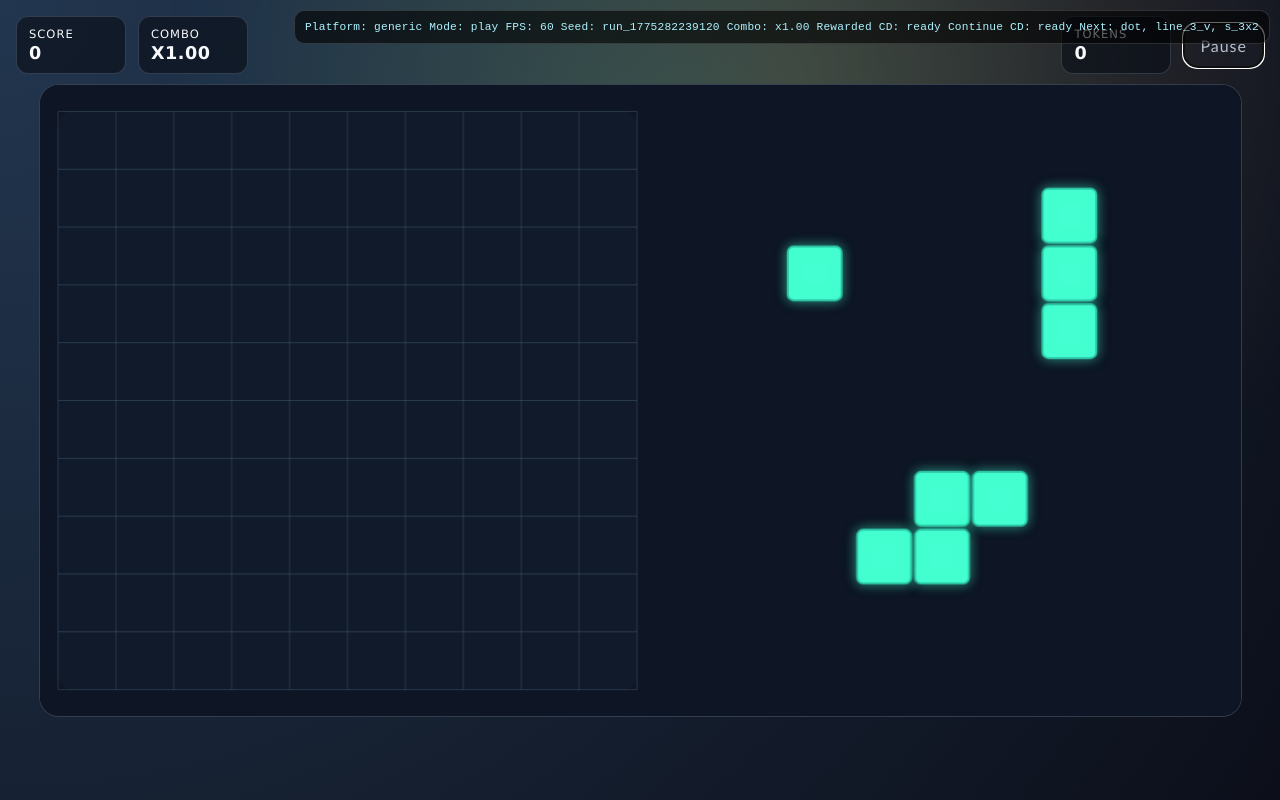
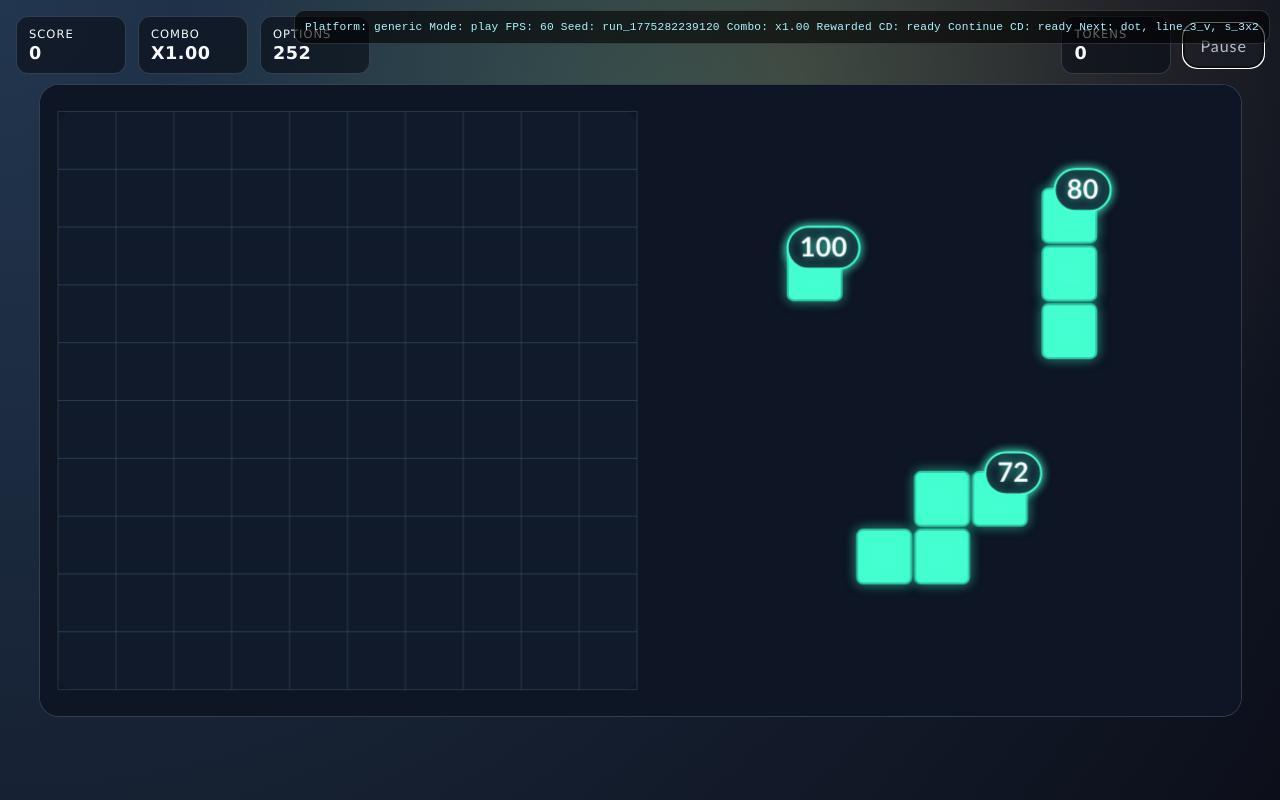
Before and after one commit to sergeyenikeev/g2, a website built with Vite: page index.html in a window 1280 px wide. Both pictures are taken after a click on the button "Play". Built offline with nearby package versions, Linux system fonts and the light colour scheme; files whose address does not match are found by name.

Commit message:
Add placement pressure HUD and tray slot counts

```diff
--- a/index.html
+++ b/index.html
@@ -100,6 +100,10 @@
             <div class="pill">
               <span data-i18n="hud.combo">Combo</span>
               <strong id="hud-combo">x1.00</strong>
+            </div>
+            <div class="pill" id="hud-options-pill">
+              <span data-i18n="hud.options">Options</span>
+              <strong id="hud-options">0</strong>
             </div>
           </div>
           <div class="hud-right">
--- a/src/app/App.ts
+++ b/src/app/App.ts
@@ -6,7 +6,7 @@ import { ActivePiece, GameMode, Point } from "../core/types";
 import { AudioManager } from "./AudioManager";
 import { DebugOverlay } from "./DebugOverlay";
 import { GameSession } from "./GameSession";
-import { Renderer } from "./Renderer";
+import { Renderer, type RendererState } from "./Renderer";
 import { ScreenManager } from "./ScreenManager";
 import { ThemeManager, THEMES } from "./ThemeManager";
 import { Toast } from "./Toast";
@@ -109,6 +109,8 @@ export class App {
     menuDailyStatus: document.getElementById("menu-daily-status") as HTMLElement,
     hudScore: document.getElementById("hud-score") as HTMLElement,
     hudCombo: document.getElementById("hud-combo") as HTMLElement,
+    hudOptions: document.getElementById("hud-options") as HTMLElement,
+    hudOptionsPill: document.getElementById("hud-options-pill") as HTMLElement | null,
     hudTokens: document.getElementById("hud-tokens") as HTMLElement,
     gameHint: document.getElementById("game-tutorial-hint") as HTMLElement,
     resultsScore: document.getElementById("results-score") as HTMLElement,
@@ -171,7 +173,7 @@ export class App {
     this.renderer = new Renderer(this.elements.canvas, theme, {
       board: this.session?.state.board ?? Array.from({ length: 10 }, () => Array(10).fill(0)),
       pieces: this.session?.pieces ?? [null, null, null],
-      blockedPieceIds: this.getBlockedPieceIds()
+      ...this.getRendererPieceMeta()
     });
 
     this.attachEvents();
@@ -455,7 +457,7 @@ export class App {
     this.renderer.setState({
       board: this.session.state.board,
       pieces: this.session.pieces,
-      blockedPieceIds: this.getBlockedPieceIds(),
+      ...this.getRendererPieceMeta(),
       ghost: undefined,
       guideGhost: this.getTutorialGuideGhost(),
       dragging: undefined,
@@ -491,6 +493,21 @@ export class App {
         preview.placementsCount === 1 ? undefined : { count: preview.placementsCount }
       );
       return;
+    }
+    if (this.session && this.session.state.mode !== "tutorial") {
+      const stats = this.session.getPlacementStats();
+      if (stats.totalPlacements > 0 && stats.totalPlacements <= 4) {
+        this.elements.gameHint.hidden = false;
+        this.elements.gameHint.textContent = t(lang, "game.pressure.critical", {
+          count: stats.totalPlacements
+        });
+        return;
+      }
+      if (stats.placeablePieces === 1) {
+        this.elements.gameHint.hidden = false;
+        this.elements.gameHint.textContent = t(lang, "game.pressure.single_piece");
+        return;
+      }
     }
     this.elements.gameHint.hidden = true;
     this.elements.gameHint.textContent = "";
@@ -549,7 +566,7 @@ export class App {
     this.renderer.setState({
       board: this.session.state.board,
       pieces: this.session.pieces,
-      blockedPieceIds: this.getBlockedPieceIds(),
+      ...this.getRendererPieceMeta(),
       ghost: undefined,
       guideGhost: this.getTutorialGuideGhost(),
       dragging: undefined,
@@ -676,9 +693,13 @@ export class App {
     if (!this.session) {
       return;
     }
+    const stats = this.session.getPlacementStats();
     this.elements.hudScore.textContent = `${this.session.state.score}`;
     this.elements.hudCombo.textContent = `x${this.session.state.combo.toFixed(2)}`;
+    this.elements.hudOptions.textContent = `${stats.totalPlacements}`;
     this.elements.hudTokens.textContent = `${this.progress.tokens}`;
+    this.elements.hudOptionsPill?.classList.toggle("pill--warning", stats.totalPlacements > 4 && stats.totalPlacements <= 12);
+    this.elements.hudOptionsPill?.classList.toggle("pill--critical", stats.totalPlacements > 0 && stats.totalPlacements <= 4);
   }
 
   private updateResults(): void {
@@ -1089,7 +1110,7 @@ export class App {
       this.renderer.setState({
         board: this.session?.state.board ?? Array.from({ length: 10 }, () => Array(10).fill(0)),
         pieces: this.session?.pieces ?? [null, null, null],
-        blockedPieceIds: this.getBlockedPieceIds(),
+        ...this.getRendererPieceMeta(),
         ghost: undefined,
         dragging: undefined,
         selectedPieceId: null
@@ -1473,7 +1494,7 @@ export class App {
     this.renderer.setState({
       board: result.state.board,
       pieces: this.session.pieces,
-      blockedPieceIds: this.getBlockedPieceIds(),
+      ...this.getRendererPieceMeta(),
       guideGhost: undefined,
       flashLines: {
         rows: result.rows,
@@ -1585,12 +1606,25 @@ export class App {
   }
 
   private getBlockedPieceIds(): string[] {
+    const placementCounts = this.getPiecePlacementCounts();
+    return Object.entries(placementCounts).flatMap(([pieceId, placements]) =>
+      placements === 0 ? [pieceId] : []
+    );
+  }
+
+  private getPiecePlacementCounts(): Record<string, number> {
     if (!this.session || this.isTutorialRun()) {
-      return [];
-    }
-    return this.session.pieces.flatMap((piece) =>
-      piece && !this.isPiecePlaceable(piece) ? [piece.instanceId] : []
-    );
+      return {};
+    }
+    return this.session.getPiecePlacementCounts();
+  }
+
+  private getRendererPieceMeta(): Pick<RendererState, "blockedPieceIds" | "placementCounts"> {
+    const placementCounts = this.getPiecePlacementCounts();
+    return {
+      blockedPieceIds: this.getBlockedPieceIds(),
+      placementCounts
+    };
   }
 
   private getSelectedGhost():
--- a/src/app/GameSession.ts
+++ b/src/app/GameSession.ts
@@ -1,4 +1,4 @@
-import { canAnyPieceFit, createBoard, getPlaceablePieces } from "../core/board";
+import { canAnyPieceFit, createBoard, getPlaceablePieces, getValidOrigins } from "../core/board";
 import { applyMove, createEmptyState, GameState, MoveResult } from "../core/game";
 import { PieceGenerator } from "../core/generator";
 import { getPieceById, PIECES } from "../core/pieces";
@@ -15,6 +15,11 @@ const CONTINUE_PREFERRED_IDS = [
   "l_3x2",
   "j_3x2"
 ] as const;
+
+export interface PlacementStats {
+  placeablePieces: number;
+  totalPlacements: number;
+}
 
 export class GameSession {
   private generator: PieceGenerator;
@@ -62,6 +67,37 @@ export class GameSession {
 
   canOfferContinue(): boolean {
     return this.buildContinueLoadout().length > 0;
+  }
+
+  getPiecePlacementCounts(): Record<string, number> {
+    const counts: Record<string, number> = {};
+
+    for (const piece of this.pieces) {
+      if (!piece) {
+        continue;
+      }
+      counts[piece.instanceId] = getValidOrigins(this.state.board, piece.def).length;
+    }
+
+    return counts;
+  }
+
+  getPlacementStats(): PlacementStats {
+    const counts = this.getPiecePlacementCounts();
+    let placeablePieces = 0;
+    let totalPlacements = 0;
+
+    for (const placements of Object.values(counts)) {
+      if (placements > 0) {
+        placeablePieces += 1;
+        totalPlacements += placements;
+      }
+    }
+
+    return {
+      placeablePieces,
+      totalPlacements
+    };
   }
 
   setContinuePieces(): boolean {
--- a/src/app/Renderer.ts
+++ b/src/app/Renderer.ts
@@ -27,6 +27,7 @@ export interface RendererState {
   board: Board;
   pieces: Array<ActivePiece | null>;
   blockedPieceIds?: string[];
+  placementCounts?: Record<string, number>;
   dragging?: { pieceId: string; x: number; y: number };
   selectedPieceId?: string | null;
   ghost?: { piece: PieceDef; origin: Point; valid: boolean };
@@ -227,6 +228,7 @@ export class Renderer {
     const { pieces, dragging, selectedPieceId } = this.state;
     const { cellSize, slotCenters } = this.layout;
     const blockedPieceIds = new Set(this.state.blockedPieceIds ?? []);
+    const placementCounts = this.state.placementCounts ?? {};
     this.pieceRects.clear();
 
     pieces.forEach((piece, index) => {
@@ -270,6 +272,9 @@ export class Renderer {
       }
 
       this.drawPieceAt(piece.def, startX, startY, cellSize, false, blocked);
+      if (piece.instanceId in placementCounts) {
+        this.drawPlacementBadge(startX + width, startY, placementCounts[piece.instanceId]);
+      }
     });
 
     if (dragging) {
@@ -301,6 +306,47 @@ export class Renderer {
       const py = y + cell.y * cellSize;
       this.drawBlock(px, py, cellSize, floating, muted);
     }
+  }
+
+  private drawPlacementBadge(x: number, y: number, count: number): void {
+    const fontSize = Math.max(11, Math.round(this.layout.cellSize * 0.46));
+    const padX = Math.max(6, Math.round(fontSize * 0.45));
+    const badgeHeight = Math.max(18, Math.round(fontSize * 1.55));
+    const label = `${count}`;
+
+    this.ctx.save();
+    this.ctx.font = `700 ${fontSize}px "Trebuchet MS", "Verdana", sans-serif`;
+    const badgeWidth = Math.max(
+      badgeHeight,
+      Math.ceil(this.ctx.measureText(label).width + padX * 2)
+    );
+    const badgeX = x - badgeWidth * 0.78;
+    const badgeY = y - badgeHeight * 0.42;
+
+    let fillStyle = this.theme.palette.board;
+    let strokeStyle = this.theme.palette.accent;
+    let textStyle = "#f8f9fb";
+
+    if (count === 0) {
+      fillStyle = "#33161a";
+      strokeStyle = "rgba(255, 132, 132, 0.88)";
+      textStyle = "#ffd8d8";
+    } else if (count <= 2) {
+      strokeStyle = this.theme.palette.accentAlt;
+    }
+
+    this.ctx.fillStyle = fillStyle;
+    this.ctx.strokeStyle = strokeStyle;
+    this.ctx.lineWidth = 2;
+    this.ctx.shadowBlur = count === 0 ? 0 : 10;
+    this.ctx.shadowColor = strokeStyle;
+    this.roundRect(badgeX, badgeY, badgeWidth, badgeHeight, badgeHeight / 2, true, true);
+
+    this.ctx.fillStyle = textStyle;
+    this.ctx.textAlign = "center";
+    this.ctx.textBaseline = "middle";
+    this.ctx.fillText(label, badgeX + badgeWidth / 2, badgeY + badgeHeight / 2 + 0.5);
+    this.ctx.restore();
   }
 
   private drawBlock(x: number, y: number, size: number, floating = false, muted = false): void {
--- a/src/app/i18n.ts
+++ b/src/app/i18n.ts
@@ -25,10 +25,13 @@ const DICTS: Record<Language, Dictionary> = {
     "menu.adblock": "Adblock detected. You can still play normally.",
     "hud.score": "Score",
     "hud.combo": "Combo",
+    "hud.options": "Options",
     "hud.tokens": "Tokens",
     "hud.pause": "Pause",
     "game.tap_hint.one": "Only one slot fits this piece. Tap the highlight to place it.",
     "game.tap_hint.many": "{count} slots fit. Tap the highlight to place, or drag to choose another.",
+    "game.pressure.critical": "Only {count} placements remain. This board is getting tight.",
+    "game.pressure.single_piece": "Only one piece fits right now. Make this move count.",
     "pause.title": "Paused",
     "pause.resume": "Resume",
     "pause.restart": "Restart",
@@ -122,10 +125,13 @@ const DICTS: Record<Language, Dictionary> = {
     "menu.adblock": "Обнаружен Adblock. Играть можно без рекламы.",
     "hud.score": "Счет",
     "hud.combo": "Комбо",
+    "hud.options": "Варианты",
     "hud.tokens": "Токены",
     "hud.pause": "Пауза",
     "game.tap_hint.one": "Для этой фигуры подходит только один слот. Нажми по подсветке, чтобы поставить ее.",
     "game.tap_hint.many": "Подходит {count} слотов. Нажми по подсветке для быстрой постановки или перетащи фигуру в другое место.",
+    "game.pressure.critical": "Осталось только {count} постановок. Поле почти закрыто.",
+    "game.pressure.single_piece": "Сейчас помещается только одна фигура. Ход очень важный.",
     "pause.title": "Пауза",
     "pause.resume": "Продолжить",
     "pause.restart": "Начать заново",
--- a/src/styles.css
+++ b/src/styles.css
@@ -186,6 +186,16 @@ body {
 .pill strong {
   font-size: 1.1rem;
   letter-spacing: 0.5px;
+}
+
+.pill--warning {
+  border-color: rgba(255, 179, 71, 0.55);
+  box-shadow: inset 0 0 0 1px rgba(255, 179, 71, 0.08);
+}
+
+.pill--critical {
+  border-color: rgba(255, 107, 107, 0.6);
+  box-shadow: inset 0 0 0 1px rgba(255, 107, 107, 0.12);
 }
 
 .hud {
```
Also changed, not shown: tests/game.test.ts (+26 -0 lines).
